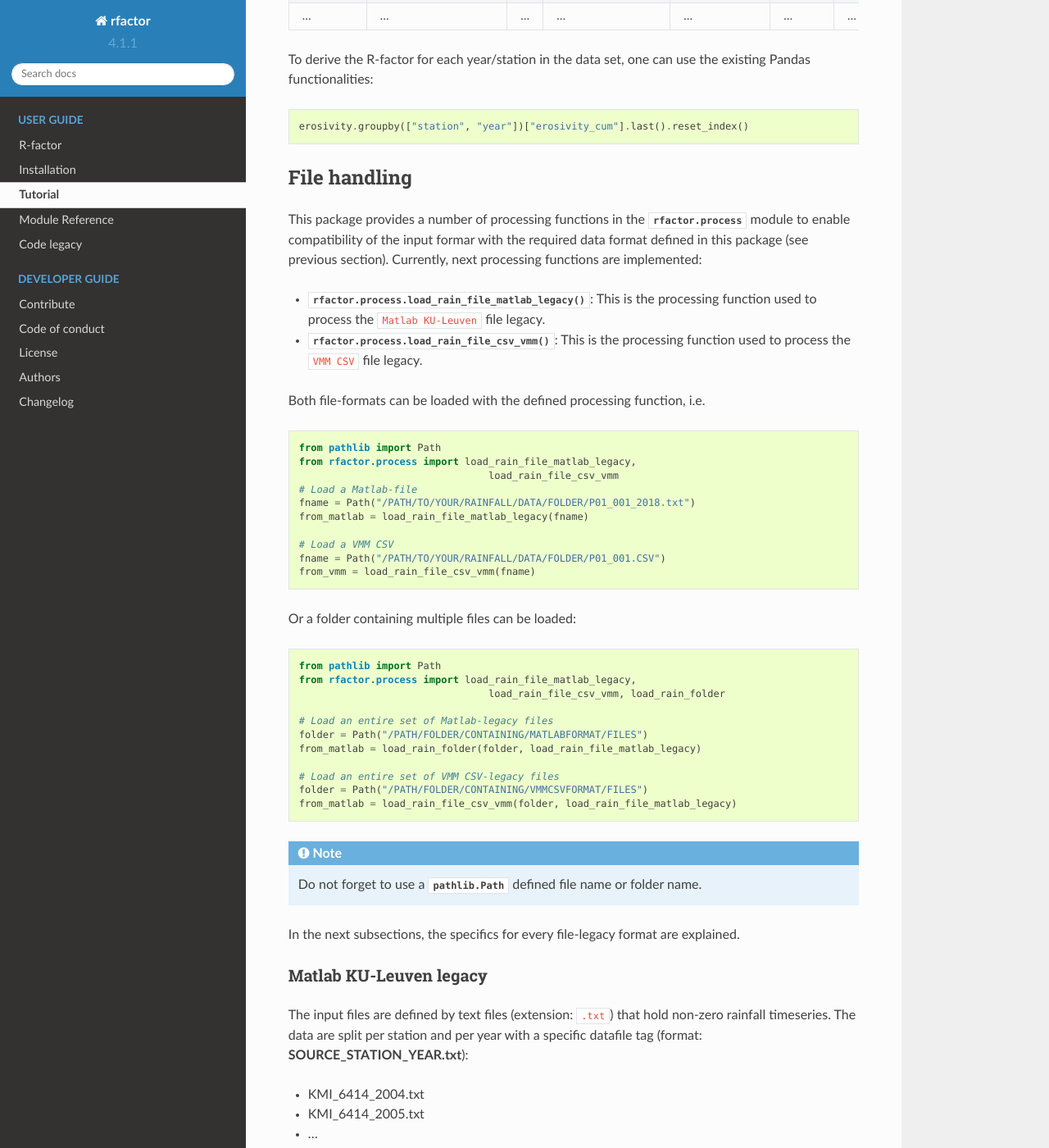
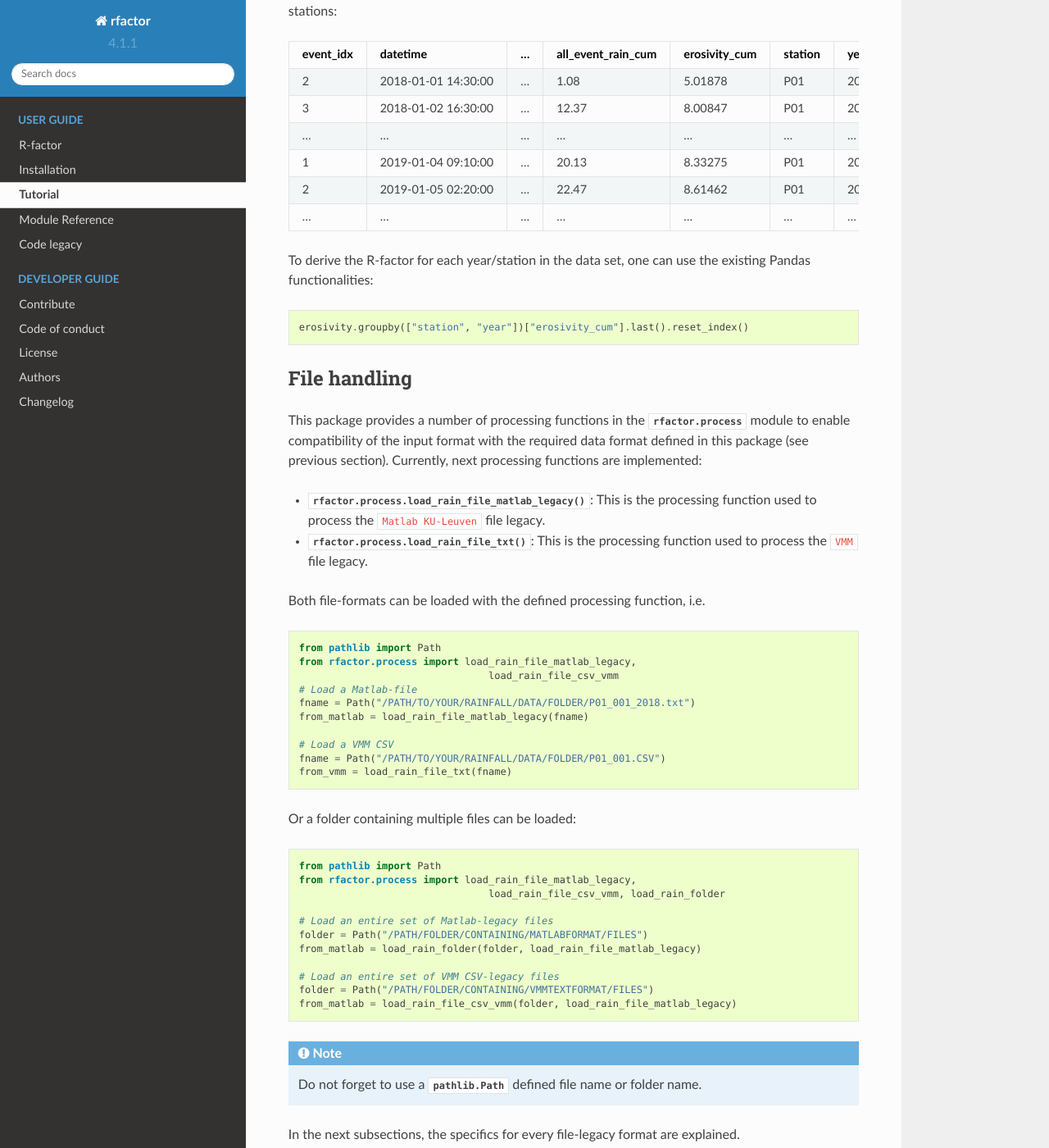
Before and after one commit to watem-sedem/rfactor, a Sphinx documentation site: the page built from docs/get-started.rst, in a window 1280 px wide and 1400 px high, scrolled down 2630 px. Shown: the whole window at 82% size. Built offline with Sphinx 7.4.7 and the Read the Docs theme 2.0.0, drawn with Linux system fonts in a browser that asks for light colours; pages that are not in the unit, such as notebooks, are missing from menus; some of the changed text lies outside the part shown.

Commit message:
docs: update gettings started with notes on data and file handling

```diff
--- a/docs/get-started.rst
+++ b/docs/get-started.rst
@@ -8,6 +8,12 @@
 1. Compute the erosivity :math:`EI_{30}` values for a number of stations and
    years.
 2. Use the computed :math:`EI_{30}` values to compute an R-value.
+
+On this page, an example application can be found. Pandas is used as package
+to format input data for the computations, for which a default is defined in
+the section below. The package holds two specific example functions
+to load files (see KU Leuven and VMM legacy) to the pandas format
+(see section *File handling*).
 
 
 From 10' rain data to EI for a single station/year
@@ -87,6 +98,8 @@
 
     erosivity.resample("M", on="datetime")["erosivity"].sum()  # Monthly value
     erosivity.resample("SM", on="datetime")["erosivity"].sum()  # Biweekly value
+
+
 
 
 Calculating multiple station/year combinations
@@ -159,14 +172,14 @@
 -------------
 
 This package provides a number of processing functions in the
-:mod:`rfactor.process` module to enable compatibility of the input formar with
+:mod:`rfactor.process` module to enable compatibility of the input format with
 the required data format defined in this package (see previous section).
 Currently, next processing functions are implemented:
 
 - :func:`rfactor.process.load_rain_file_matlab_legacy`: This is the processing
   function used to process the ``Matlab KU-Leuven`` file legacy.
-- :func:`rfactor.process.load_rain_file_csv_vmm`: This is the processing
-  function used to process the ``VMM CSV`` file legacy.
+- :func:`rfactor.process.load_rain_file_txt`: This is the processing
+  function used to process the ``VMM`` file legacy.
 
 Both file-formats can be loaded with the defined processing function, i.e.
 
@@ -181,7 +194,7 @@
 
     # Load a VMM CSV
     fname = Path("/PATH/TO/YOUR/RAINFALL/DATA/FOLDER/P01_001.CSV")
-    from_vmm = load_rain_file_csv_vmm(fname)
+    from_vmm = load_rain_file_txt(fname)
 
 Or a folder containing multiple files can be loaded:
 
@@ -196,7 +209,7 @@
     from_matlab = load_rain_folder(folder, load_rain_file_matlab_legacy)
 
     # Load an entire set of VMM CSV-legacy files
-    folder = Path("/PATH/FOLDER/CONTAINING/VMMCSVFORMAT/FILES")
+    folder = Path("/PATH/FOLDER/CONTAINING/VMMTEXTFORMAT/FILES")
     from_matlab = load_rain_file_csv_vmm(folder, load_rain_file_matlab_legacy)
 
 .. note::
@@ -235,8 +248,8 @@
 with the first column being the timestamp from the start of the year
 (minutes) , and second the rainfall depth (in mm).
 
-VMM CSV legacy
-~~~~~~~~~~~~~~
+VMM legacy
+~~~~~~~~~~
 
 Starting from 2018, a new input format is defined and used for the analysis of
 flanders. The reason for this is two-folded:
```
Also changed, not shown: other parts of docs/get-started.rst (+5 -0 lines).
